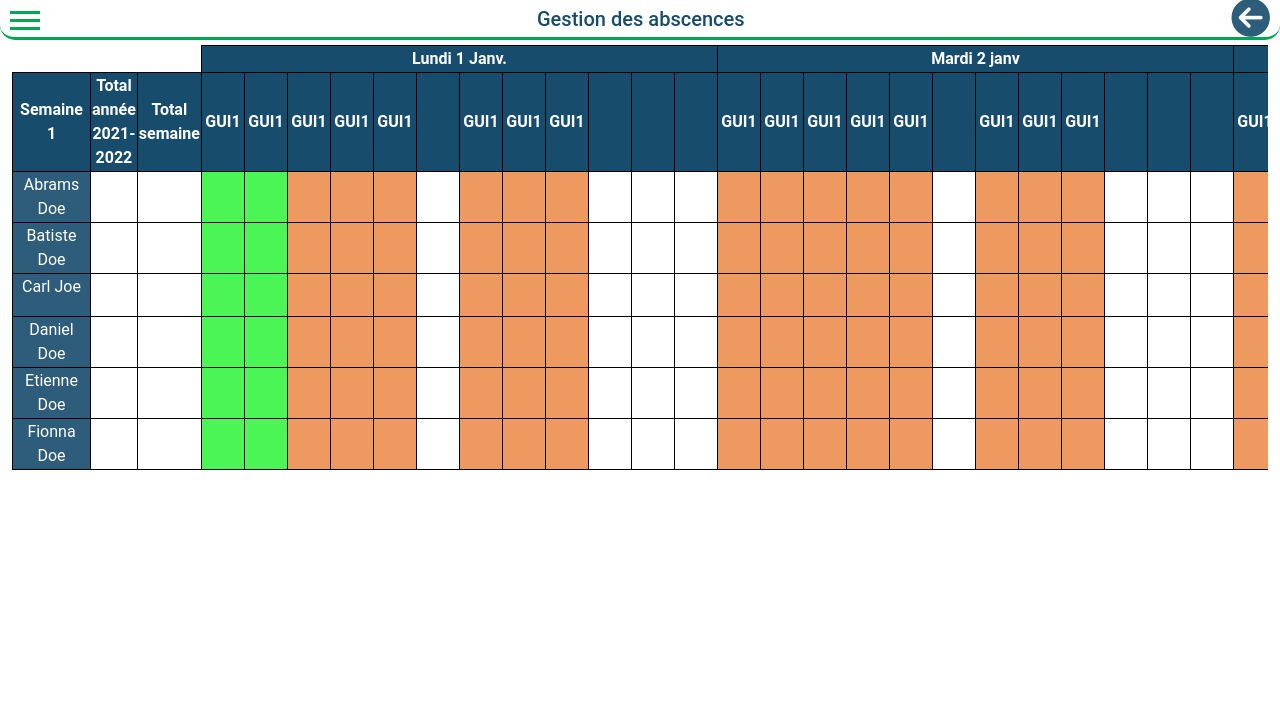
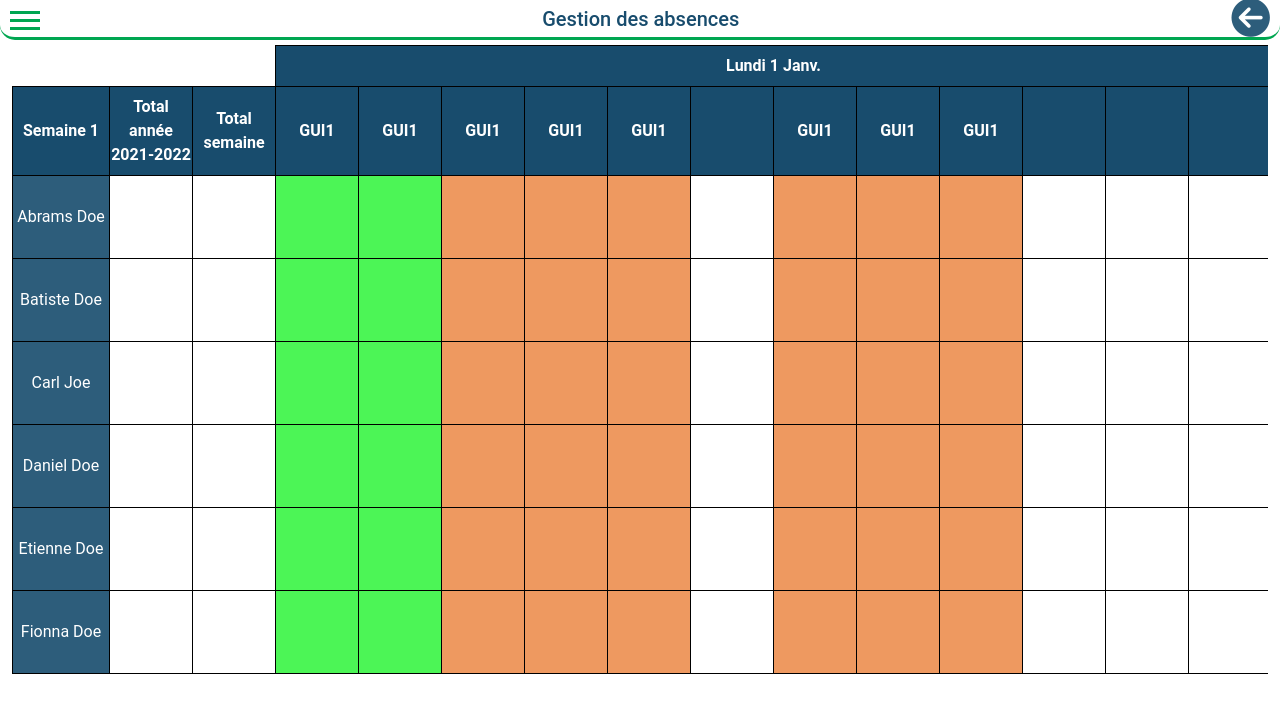
Before and after one commit to YannickBaudraz/Intranet-GUI1, a PHP site: template templates/absencesTables.php in a window 1280 px wide. Shown: the top 713 px of the page. Run offline with PHP 8.4, Linux system fonts and the light colour scheme; the template is opened without the code that fills it, so the values that code supplies are empty; some libraries are stand-ins or nearby versions.

Commit message:
Fix positioning in cells
- Fix spelling

```diff
--- a/templates/components/menuAbsences.php
+++ b/templates/components/menuAbsences.php
@@ -2,11 +2,11 @@
 
 ob_start();
 ?>
-    <script>document.addEventListener('DOMContentLoaded', absenceToolsLoadEventListner);</script>
+    <script>document.addEventListener('DOMContentLoaded', absenceToolsLoadEventListner)</script>
     <div id="menu">
         <div></div>
         <h5 class="menu-title">
-            Gestion des abscences
+            Gestion des absences
         </h5>
         <div class="return-arrow">
             <i class="fas fa-arrow-circle-left"></i>
@@ -27,22 +27,40 @@ ob_start();
                 <li><a href="#">Cours</a></li>
                 <li><a href="#">Liste</a></li>
                 <hr>
-                <li><h6>Outils abscences:</h6></li>
-                <li><div class="btn toolBtn present">Présent</div></li>
-                <li><div class="btn toolBtn unjustified">Absence injustifiée</div></li>
-                <li><div class="btn toolBtn excluded">Exclusion</div></li>
-                <li><div class="btn toolBtn justified">Absence justifiée</div></li>
-                <li><div class="btn toolBtn expired">Ab. j. hors délai</div></li>
-                <li><div class="btn toolBtn granted">Congé accordé</div></li>
-                <li><div class="btn toolBtn late">Arrivée tardive</div></li>
-                <li><div class="btn toolBtn appointment">Rendez-vous / externe</div></li>
-                <li><div class="btn toolBtn restraint">Appui/Retenue</div></li>
-                <li><div class="btn toolBtn notDone">Devoir non fait</div></li>
+                <li><h6>Outils absences:</h6></li>
+                <li>
+                    <div class="btn toolBtn present">Présent</div>
+                </li>
+                <li>
+                    <div class="btn toolBtn unjustified">Absence injustifiée</div>
+                </li>
+                <li>
+                    <div class="btn toolBtn excluded">Exclusion</div>
+                </li>
+                <li>
+                    <div class="btn toolBtn justified">Absence justifiée</div>
+                </li>
+                <li>
+                    <div class="btn toolBtn expired">Ab. j. hors délai</div>
+                </li>
+                <li>
+                    <div class="btn toolBtn granted">Congé accordé</div>
+                </li>
+                <li>
+                    <div class="btn toolBtn late">Arrivée tardive</div>
+                </li>
+                <li>
+                    <div class="btn toolBtn appointment">Rendez-vous / externe</div>
+                </li>
+                <li>
+                    <div class="btn toolBtn restraint">Appui/Retenue</div>
+                </li>
+                <li>
+                    <div class="btn toolBtn notDone">Devoir non fait</div>
+                </li>
                 <li><div class="btn toolBtn erase">Effacer</div></li>
                 <br>
                 <li class="text-warning"><a class="validate" href="#"><div class="btn validate">Valider présences</div></a></li>
-                <br>
-                <br>
             </ul>
         </div>
     </div>
--- a/templates/styles/CSS/global.css
+++ b/templates/styles/CSS/global.css
@@ -173,6 +173,7 @@ body {
   display: flex;
   flex-direction: column;
   list-style: none;
+  padding: 0;
 }
 #nav-content li a {
   padding: 10px 5px;
@@ -216,12 +217,6 @@ body {
 }
 #nav-content h1, #nav-content h2, #nav-content h3, #nav-content h4 {
   margin: 0;
-}
-#nav-content ul {
-  padding: 0;
-  list-style: none;
-  padding-bottom: 30px;
-  margin-bottom: 30px;
 }
 
 /*****************
@@ -1067,23 +1062,28 @@ body {
 }
 
 #absenceTable thead th {
-  background-color: #184C6D;
+  background-color: #184c6d;
   color: white;
+  padding: 0.5rem 0;
 }
 #absenceTable > tbody > tr > td:first-child {
-  background-color: #2D5D7B;
+  background-color: #2d5d7b;
   color: white;
+  padding: 0 0.5rem;
 }
 #absenceTable > tbody > tr > td:first-child div {
-  width: 75px;
+  white-space: nowrap;
 }
 #absenceTable td, #absenceTable th {
   text-align: center;
   border: 1px black solid;
 }
 #absenceTable td div, #absenceTable th div {
-  width: 40px;
-  min-height: 40px;
+  width: 5em;
+  min-height: 5em;
+  display: flex;
+  align-items: center;
+  justify-content: center;
 }
 #absenceTable .noBorder {
   border: none;
--- a/templates/styles/SCSS/_absenceTable.scss
+++ b/templates/styles/SCSS/_absenceTable.scss
@@ -1,36 +1,43 @@
-#absenceTable{
-  thead{
-    th{
-    background-color: $dark-blue;
-    color: white;
+#absenceTable {
+  thead {
+    th {
+      background-color: $dark-blue;
+      color: white;
+      padding: .5rem 0;
     }
   }
-  & > tbody > tr > td:first-child{
+
+  & > tbody > tr > td:first-child {
     background-color: $blue;
     color: white;
-    div{
-      width: 75px;
+    padding: 0 .5rem;
+
+    div {
+      white-space: nowrap;
+    }
+  }
+
+  td, th {
+    text-align: center;
+
+    div {
+      width: 5em;
+      min-height: 5em;
+      display: flex;
+      align-items: center;
+      justify-content: center;
     }
 
-  }
-  td,th{
-    text-align: center;
-    div{
-      width: 40px;
-      min-height: 40px;
-    }
     border: 1px black solid;
-
   }
 
-  .noBorder{
+  .noBorder {
     border: none;
     background-color: unset;
   }
-
 }
 
-#absenceTableContainer{
+#absenceTableContainer {
   overflow: auto;
   padding-top: 5px;
   padding-bottom: 5px;
--- a/templates/styles/SCSS/_menu.scss
+++ b/templates/styles/SCSS/_menu.scss
@@ -190,11 +190,11 @@
   contain: paint;
   padding: 0 20px 20px;
 
-
   ul {
     display: flex;
     flex-direction: column;
     list-style: none;
+    padding: 0;
   }
 
   li {
@@ -225,8 +225,6 @@
       width: 95%;
       border: 1px black solid;
       margin-bottom: 5px;
-
-
     }
   }
 
@@ -255,11 +253,4 @@
   h1, h2, h3, h4 {
     margin: 0;
   }
-
-  ul {
-    padding: 0;
-    list-style: none;
-    padding-bottom: 30px;
-    margin-bottom: 30px;
-  }
 }
```
Also changed, not shown: templates/styles/SCSS/_absenceCards.scss (line endings or trailing spaces).
